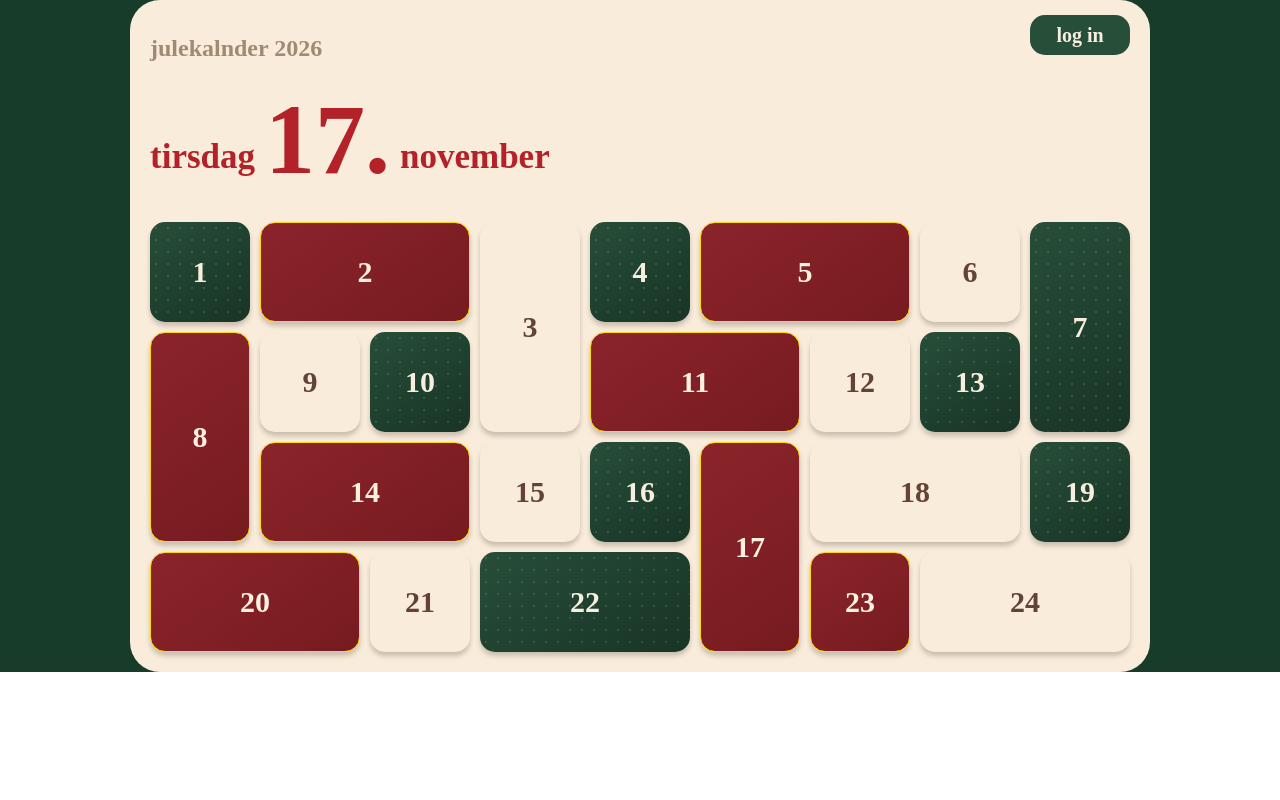
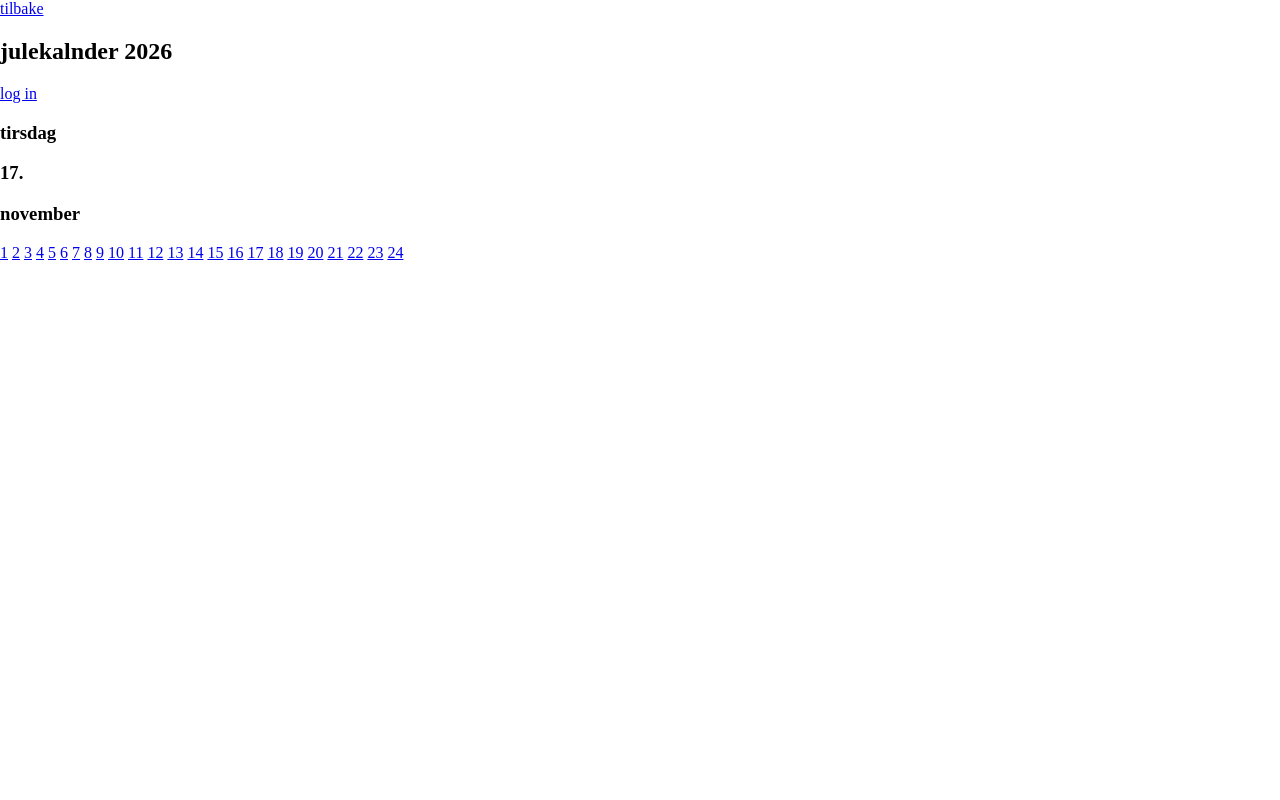
Before and after one commit to isabelle-get/julekalender, a Node server app: page / in a window 1280 px wide. Run offline with Node 20, Linux system fonts and the light colour scheme; some libraries are stand-ins or nearby versions.

Commit message:
sletter alt av css igjen for et lettere design

```diff
--- a/public/css/main.css
+++ b/public/css/main.css
@@ -8,6 +8,7 @@
     --color4-under: rgb(119, 27, 32);
     --color5: rgb(211, 187, 161);
     --color5-under: rgb(161, 138, 115);
+    --background-color:rgb(23, 61, 42);
 }
 
 body{
@@ -76,110 +77,37 @@ body{
 }
 
 /* --------------for index side-------------- */
-.rundtAll{
-    background-color: rgb(23, 61, 42);
+
+
+
+/* -------------for bruker side----------- */
+.around{
+
     display: flex;
     align-items: center;
     justify-content: center;
-}
-.rundt{
-    padding: 20px;
-    background-color: var(--color1);
-    display: flex;
-    flex-direction: column;
-    justify-self: center;
-    align-self: center;
-    border-radius: 30px;
+    width: 100%;
+    height: 100%;
 
-}
-
-.toppen{
-    display: flex;
-    flex-direction: column;
-    justify-content: flex-start;
-    margin: 0;
-    margin-top: -5px;
-}
-
-.top{
-    display: flex;
-    justify-content: space-between;
-}
-
-.top a{
-    background-color: var(--color3);
-    color: rgb(248, 238, 224);
-    height: 40px;
-    width: 100px;
-    font-size: 20px;
-    text-decoration: none;
-    border-radius: 15px;
-    display: flex;
-    align-items: center;
-    justify-content: center;
-    font-weight: bold;
-}
-
-.top h2{
-    color: var(--color5-under);
-    font-weight: bold;
-}
-
-.dato h3{
-    font-size: 35px;
-    color: var(--color2);
-    font-weight: bold;
-}
-
-.dato #theDayN{
-    font-size: 100px;
-    margin: 10px;
-    margin-top: 0px;
-    margin-bottom: 35px;
-
-}
-
-.dato{
-    display: flex;
-    align-items: center;
-}
-
-.days{
-    display: grid;
-    grid-template-columns: repeat(9, 100px);
-    grid-template-rows: repeat(4, 100px);
-    grid-template-areas:
-    " box1 box2 box2 box3 box4 box5 box5 box6 box7"
-    " box8 box9 box10 box3 box11 box11 box12 box13 box7"
-    " box8 box14 box14 box15 box16 box17 box18 box18 box19"
-    " box20 box20 box21 box22 box22 box17 box23 box24 box24";
-    gap: 10px;
-    margin-top: -10px;
-}
-
-.window:nth-child(3n + 1) {
     background:
         radial-gradient(
             rgba(255,255,255,0.12) 1px,
             transparent 1.5px
         ),
         linear-gradient(145deg, var(--color3), var(--color3-under));
+}
 
-    background-size: 12px 12px, 100% 100%;
-
-    color: #f8eee0;
+.brukerLI{
+    background-color: var(--color1);
     display: flex;
+    padding: 20px;
+    border-radius: 15px;
     align-items: center;
     justify-content: center;
-    text-decoration: none;
-    font-size: 30px;
-    font-weight: bold;
-    border-radius: 15px;
-    box-shadow: 0 4px 5px rgba(0,0,0,0.2);
-     transition: transform 0.25s ease, filter 0.25s ease;
+    flex-direction: column;
 }
 
-.window:nth-child(3n + 2) {
+.brukerLI button{
     background: linear-gradient(145deg, var(--color4), var(--color4-under));
     color: #fff0df;
     display: flex;
--- a/public/script.js
+++ b/public/script.js
@@ -25,7 +25,3 @@ function todayDate() {
 };
 
 todayDate()
-
-let video = document.getElementById("backgroundVideo")
-
-video.playbackRate = 0.3;
--- a/views/index.ejs
+++ b/views/index.ejs
@@ -15,8 +15,9 @@
 
                 <div class="top">
 
+                    <a href="/bruker">tilbake</a>
                     <h2>julekalnder 2026</h2>
-                    <a href="./bruker">log in</a>
+                    <a href="/bruker">log in</a>
                 </div>
 
                 <div class="dato">
```
Also changed, not shown: other parts of public/css/main.css (+29 -77 lines).
